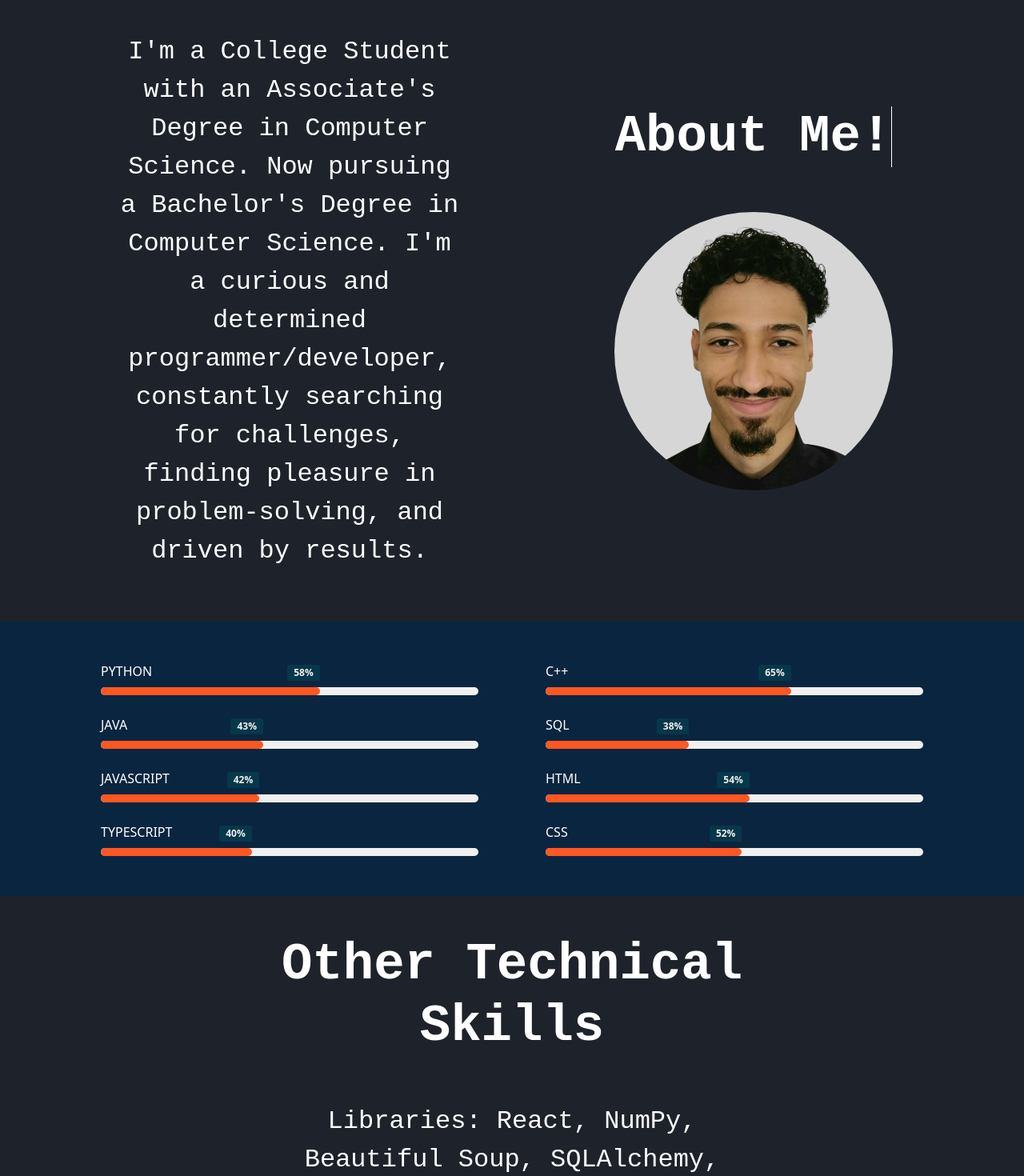
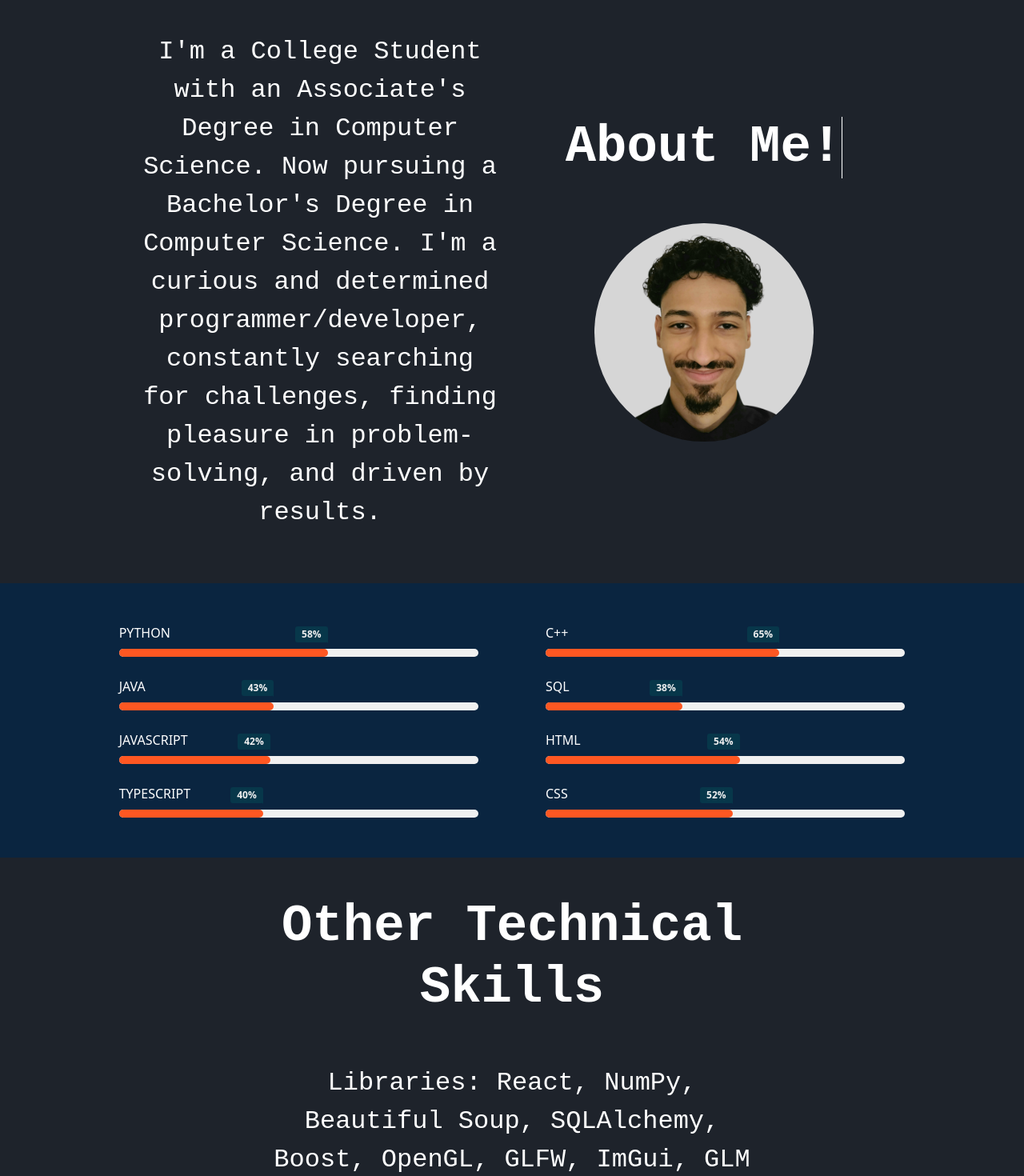
Before and after one commit to TylersHub/Personal-Website, a React (Vite) app: page /About in a window 1280 px wide. Shown: the part 100-1570 px from the top of the page at 80% size. Built offline with nearby package versions, Linux system fonts and the light colour scheme.

Commit message:
Adjusted both contact form widths. Changed class usage within HeroSection2  and about page to rely more on bootstrap grid system. Made activities section less wide.

```diff
--- a/src/components/HeroSection2.tsx
+++ b/src/components/HeroSection2.tsx
@@ -12,11 +12,13 @@ interface Props {
 const HeroSection2 = ({ Hname, Hsubtext, Hsubtext2, addTypewriter }: Props) => {
   return (
     <div className="main-dark text-white container-fluid">
+      <div className="row justify-content-center">
+        <div className="col-12 col-md-9">
           <div className="row align-items-center">
             {/* Left Column */}
-        <div className="col-12 col-md d-flex justify-content-center justify-content-md-end py-5 ps-lg-5">
-          <div className={`${addTypewriter} ps-md-5`}>
-            <p className="lead px-md-5 fs-2">{Hsubtext}</p>
+            <div className="col-12 col-md d-flex justify-content-center justify-content-md-end py-5">
+              <div className={`${addTypewriter}`}>
+                <p className="lead fs-2">{Hsubtext}</p>
               </div>
 
               <div className={addTypewriter}>
@@ -25,7 +27,7 @@ const HeroSection2 = ({ Hname, Hsubtext, Hsubtext2, addTypewriter }: Props) => {
             </div>
 
             {/* Right Column */}
-        <div className="col-12 col-md pe-md-5">
+            <div className="col-12 col-md ">
               <div className="row">
                 <div className="col-12 typewriter mt-4">
                   <div>
@@ -47,6 +49,8 @@ const HeroSection2 = ({ Hname, Hsubtext, Hsubtext2, addTypewriter }: Props) => {
             </div>
           </div>
         </div>
+      </div>
+    </div>
   );
 };
 
--- a/src/pages/about.tsx
+++ b/src/pages/about.tsx
@@ -25,9 +25,11 @@ const About = () => {
         Hsubtext="I'm a College Student with an Associate's Degree in Computer Science. Now pursuing a Bachelor's Degree in Computer Science. I'm a curious and determined programmer/developer, constantly searching for challenges, finding pleasure in problem-solving, and driven by results."
       />
 
-      <div className="text-white container-fluid">
-        <div className="main-blue row align-items-center">
-          <div className="col-12 col-md ms-lg-5 ps-lg-5 mx-auto text-center">
+      <div className="text-white container-fluid main-blue ">
+        <div className="row justify-content-center">
+          <div className="col-12 col-md-10">
+            <div className="row align-items-center">
+              <div className="col-12 col-md mx-auto text-center">
                 <div className="skills">
                   <div className="skills-bar">
                     <div className="bar">
@@ -65,7 +67,7 @@ const About = () => {
                   </div>
                 </div>
               </div>
-          <div className="col-12 col-md me-lg-5 pe-lg-5 mx-auto text-center">
+              <div className="col-12 col-md mx-auto text-center">
                 <div className="skills">
                   <div className="skills-bar">
                     <div className="bar">
@@ -98,6 +100,8 @@ const About = () => {
                       </div>
                       <div className="progress-line">
                         <span className="css"></span>
+                      </div>
+                    </div>
                   </div>
                 </div>
               </div>
@@ -194,8 +198,8 @@ const About = () => {
           </div>
         </div>
 
-        <div className="main-dark row align-items-center">
-          <div className="col pb-3">
+        <div className="row main-dark align-items-center justify-content-center">
+          <div className="col-12 col-md-10 pb-3">
             <h1 className="fw-bold py-5">Activities</h1>
             <div className="row">
               <div className="col-6 mx-auto text-center">
--- a/src/pages/contacts.tsx
+++ b/src/pages/contacts.tsx
@@ -19,7 +19,7 @@ const Contacts = () => {
           navLink4="/Contacts"
         />
         <div className="row justify-content-center">
-          <div className="col-11 col-md-8">
+          <div className="col-11 col-md-6">
             <div
               className="typewriter h1-container flex-grow-1"
               style={{ marginTop: "2vh", padding: "4vh 0" }}
--- a/src/pages/portfolio.tsx
+++ b/src/pages/portfolio.tsx
@@ -61,7 +61,7 @@ const Portfolio: React.FC = () => {
       />
       <div className="main-dark py-5 text-white">
         <div className="row justify-content-center">
-          <div className="col-11 col-md-8">
+          <div className="col-11 col-md-6">
             <h1 className=" d-flex align-items-center justify-content-center py-3">
               Interested? Let's connect
             </h1>
```
Lines whose indentation alone changed are shown as unchanged.
